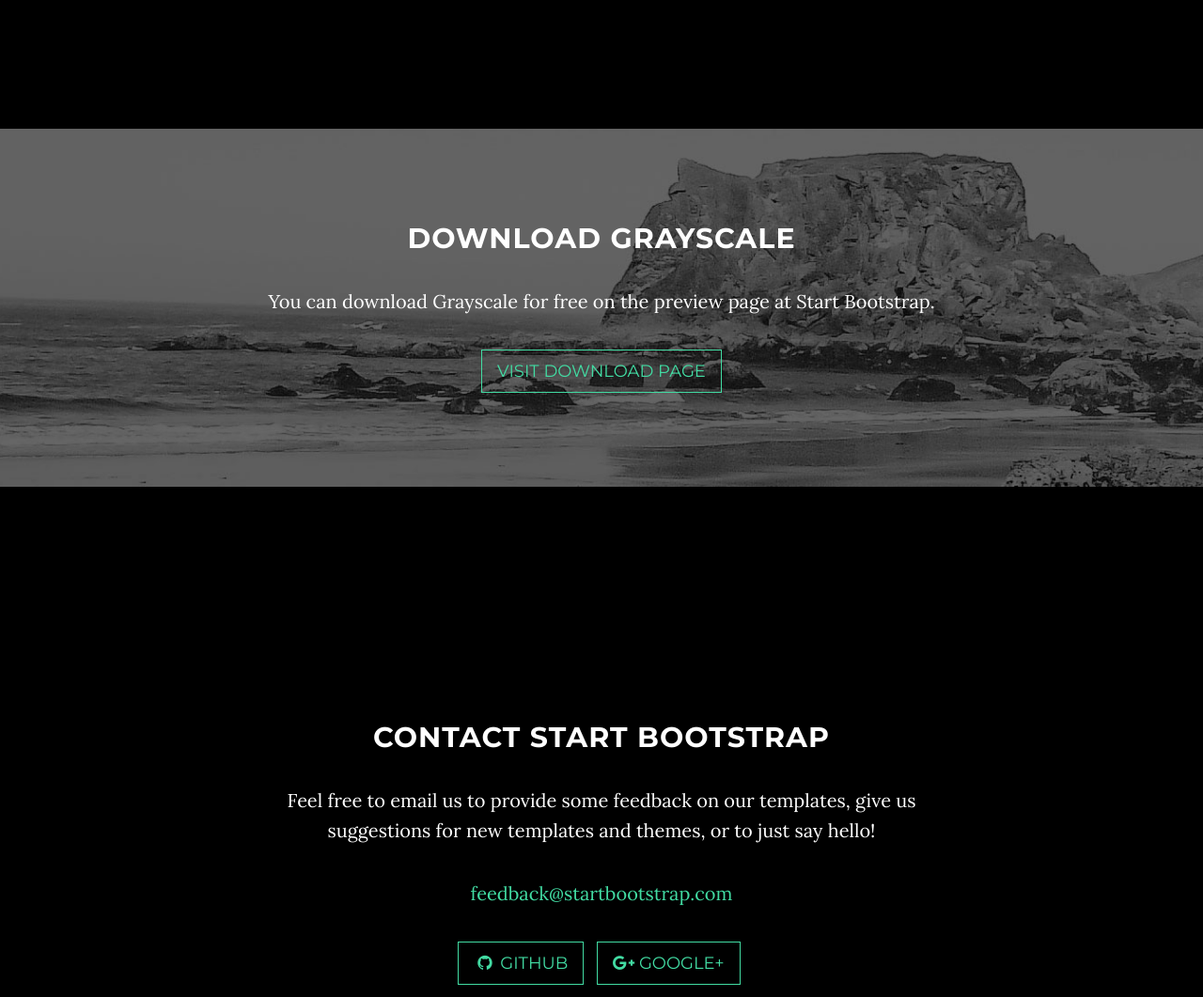
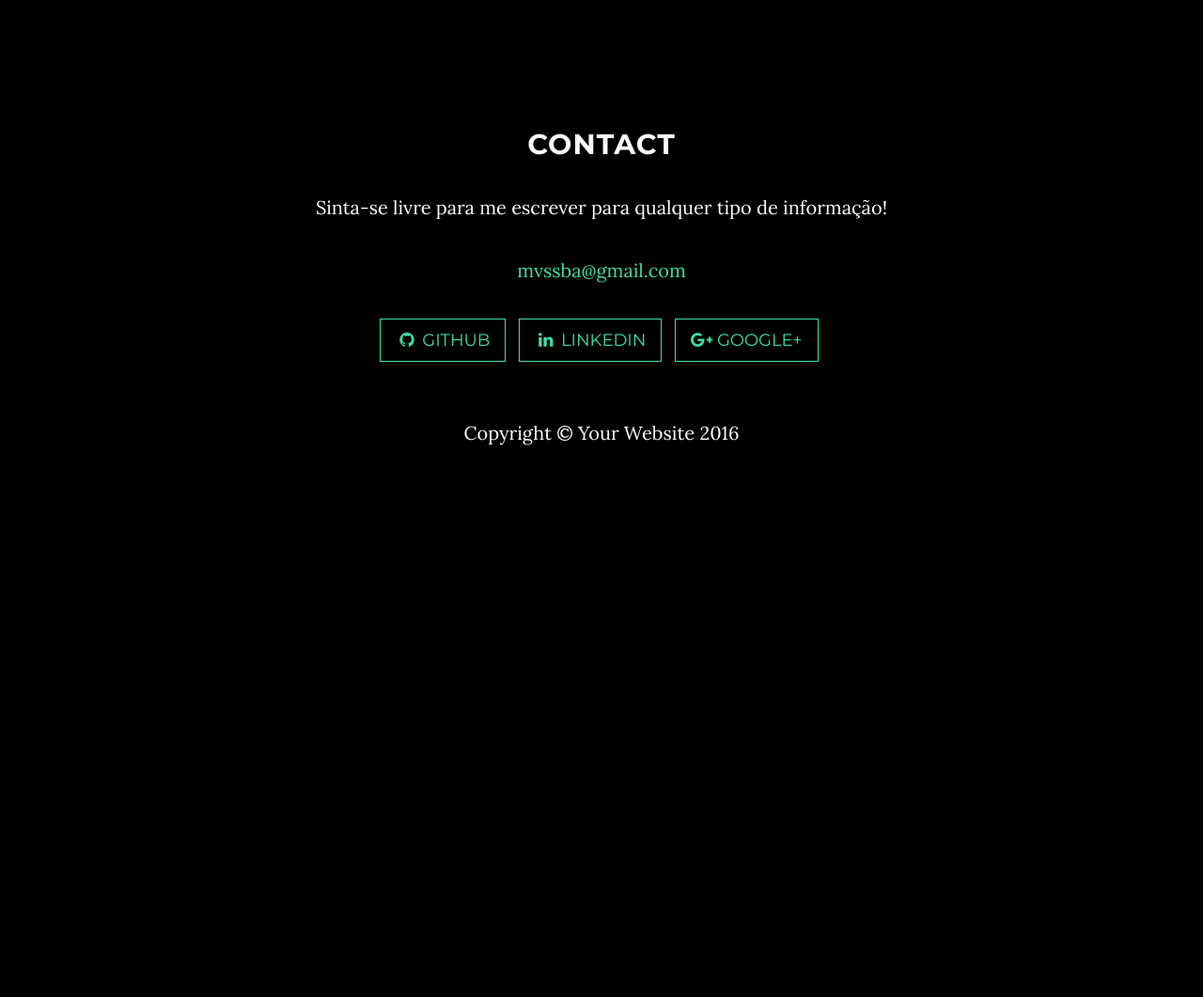
Before and after one commit to mvssba/mvssba.github.io, a website: page index.html in a window 1280 px wide. Shown: the part 1560-2621 px from the top of the page at 94% size. After the commit the page ends 2087 px from the top, so only its background shows below. Drawn offline with nearby package versions, Linux system fonts and the light colour scheme; some packages are replaced by stand-ins of ours.

Commit message:
ajuste layout

```diff
--- a/index.html
+++ b/index.html
@@ -56,9 +56,11 @@
                     <li>
                         <a class="page-scroll" href="#about">About</a>
                     </li>
-                    <li>
+            <!--
+					<li>
                         <a class="page-scroll" href="#download">Download</a>
                     </li>
+			-->
                     <li>
                         <a class="page-scroll" href="#contact">Contact</a>
                     </li>
@@ -76,8 +78,7 @@
                 <div class="row">
                     <div class="col-md-8 col-md-offset-2">
                         <h1 class="brand-heading">Marcos Vinicius Silva</h1>
-                        <p class="intro-text">A free, responsive, one page Bootstrap theme.
-                            <br>Created by Start Bootstrap.</p>
+                        <p class="intro-text">Mobile Developer</p>
                         <a href="#about" class="btn btn-circle page-scroll">
                             <i class="fa fa-angle-double-down animated"></i>
                         </a>
@@ -99,7 +100,7 @@
         </div>
     </section>
 
-    <!-- Download Section -->
+    <!-- Download Section
     <section id="download" class="content-section text-center">
         <div class="download-section">
             <div class="container">
@@ -111,24 +112,24 @@
             </div>
         </div>
     </section>
+-->
 
     <!-- Contact Section -->
     <section id="contact" class="container content-section text-center">
         <div class="row">
             <div class="col-lg-8 col-lg-offset-2">
-                <h2>Contact Start Bootstrap</h2>
-                <p>Feel free to email us to provide some feedback on our templates, give us suggestions for new templates and themes, or to just say hello!</p>
-                <p><a href="mailto:feedback@startbootstrap.com">feedback@startbootstrap.com</a>
+                <h2>Contact</h2>
+                <p>Sinta-se livre para me escrever para qualquer tipo de informação!</p>
+                <p><a href="mailto:mvssba@gmail.com">mvssba@gmail.com</a>
                 </p>
                 <ul class="list-inline banner-social-buttons">
-            <!--        <li>
-                        <a href="https://twitter.com/SBootstrap" class="btn btn-default btn-lg"><i class="fa fa-twitter fa-fw"></i> <span class="network-name">Twitter</span></a>
-                    </li>
-			-->
                     <li>
                         <a href="https://github.com/mvssba" class="btn btn-default btn-lg"><i class="fa fa-github fa-fw"></i> <span class="network-name">Github</span></a>
                     </li>
-                    <li>
+					<li>
+                        <a href="https://www.linkedin.com/in/mvssba" class="btn btn-default btn-lg"><i class="fa fa-linkedin fa-fw"></i> <span class="network-name">LinkedIn</span></a>
+                    </li>
+					<li>
                         <a href="https://plus.google.com/u/0/102769752597079614069" class="btn btn-default btn-lg"><i class="fa fa-google-plus fa-fw"></i> <span class="network-name">Google+</span></a>
                     </li>
                 </ul>
```
